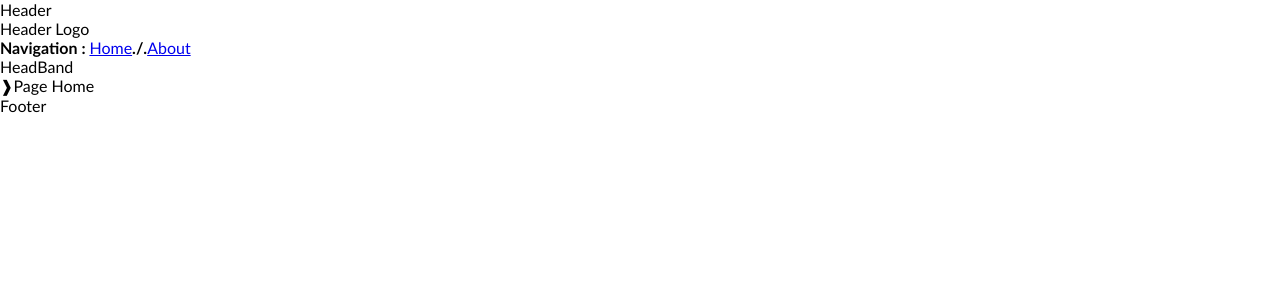
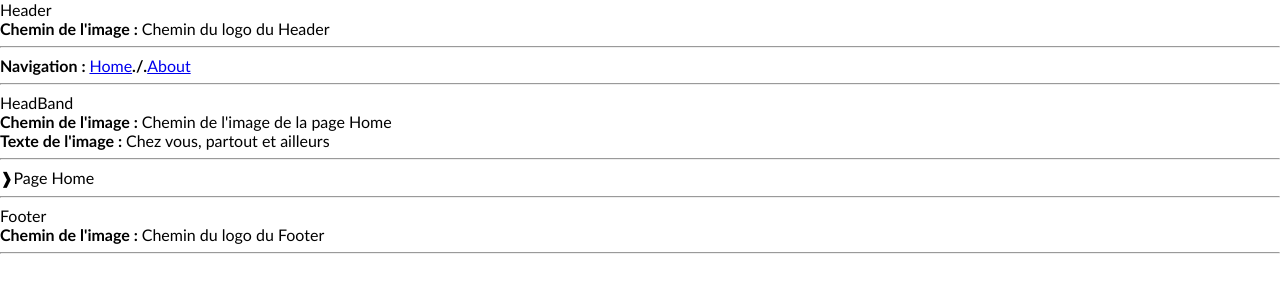
Before and after one commit to sylvestre1024/lemao_sylvestre_7_25102022, a React (Create React App) app: page / in a window 1280 px wide. Shown: the top 300 px of the page. Built offline with nearby package versions, Linux system fonts and the light colour scheme.

Commit message:
Maj structure simplifiée plus visuelle

```diff
--- a/src/components/Layout/Footer/index.jsx
+++ b/src/components/Layout/Footer/index.jsx
@@ -1,9 +1,13 @@
 import styled from 'styled-components'
 import colors from '../../../utils/style/colors'
 
-function Footer() {
+function Footer({picture}) {
+  picture="Chemin du logo du Footer" // a remplacer par un import
   return (
-    <div>Footer</div>
+    <div>Footer
+      <div><b>Chemin de l'image : </b>{picture}</div>
+      <hr/>
+    </div>
   )
 }
 
--- a/src/components/Layout/HeadBand/index.jsx
+++ b/src/components/Layout/HeadBand/index.jsx
@@ -2,9 +2,15 @@ import styled from 'styled-components'
 import colors from '../../../utils/style/colors'
 
 
-function HeadBand() {
+function HeadBand({text="", picture}) {
   return (
-    <div>HeadBand</div>
+    <div>HeadBand
+      <div>
+        <div><b>Chemin de l'image : </b>{picture}</div>
+        <div><b>Texte de l'image : </b>{text}</div>
+        <hr/>
+      </div>
+    </div>
   )
 }
 
--- a/src/components/Layout/Header/index.jsx
+++ b/src/components/Layout/Header/index.jsx
@@ -2,11 +2,14 @@ import Navigate from '../Navigate'
 import styled from 'styled-components'
 import colors from '../../../utils/style/colors'
 
-function Header() {
+function Header({picture}) {
+  picture="Chemin du logo du Header" // a remplacer par un import
   return (
     <div>Header
-      <div>Header Logo</div>
+      <div><b>Chemin de l'image : </b>{picture}</div>
+      <hr/>
       <Navigate />
+      <hr/>
     </div>
   )
 }
--- a/src/pages/About/index.jsx
+++ b/src/pages/About/index.jsx
@@ -30,7 +30,10 @@ const aboutData =[
 function About() {
   return (
     <div>
-      <HeadBand />
+      <HeadBand
+        text="pas de texte de la page About"  // a remplacer par un import
+        picture="Chemin de l'image de la page About"  // a remplacer par un import
+      />
       <div>&#10097;Page About</div>
       <div>
           {aboutData.map((section) => (
@@ -41,6 +44,7 @@ function About() {
               />
           ))}
       </div>
+      <hr/>
     </div>
   )
 }
--- a/src/pages/Errors/index.jsx
+++ b/src/pages/Errors/index.jsx
@@ -4,7 +4,10 @@ import colors from '../../utils/style/colors'
 function Errors() {
   return (
     <div>
-        &#10097;Page 404
+      <div>
+          &#10097;Page 404
+      </div>
+      <hr/>
     </div>
   )
 }
--- a/src/pages/Home/index.jsx
+++ b/src/pages/Home/index.jsx
@@ -3,11 +3,15 @@ import HeadBand from '../../components/Layout/HeadBand'
 import colors from '../../utils/style/colors'
 import { StyledLink } from '../../utils/style/Atoms'
 
-function Home() {
+function Home({text="", picture}) {
   return (
     <div>
-      <HeadBand />
+      <HeadBand
+        text="Chez vous, partout et ailleurs"         // a remplacer par un import
+        picture="Chemin de l'image de la page Home"  // a remplacer par un import
+      />
       <div>&#10097;Page Home</div>
+      <hr/>
     </div>
   )
 }
```
